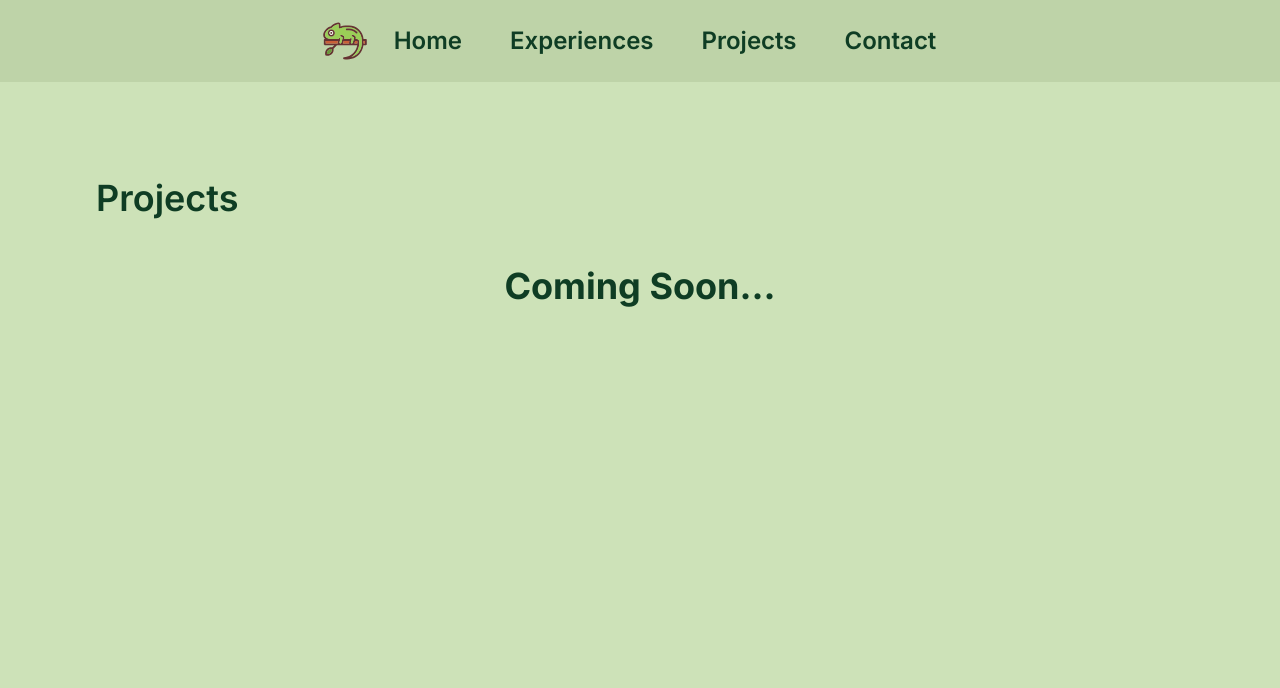
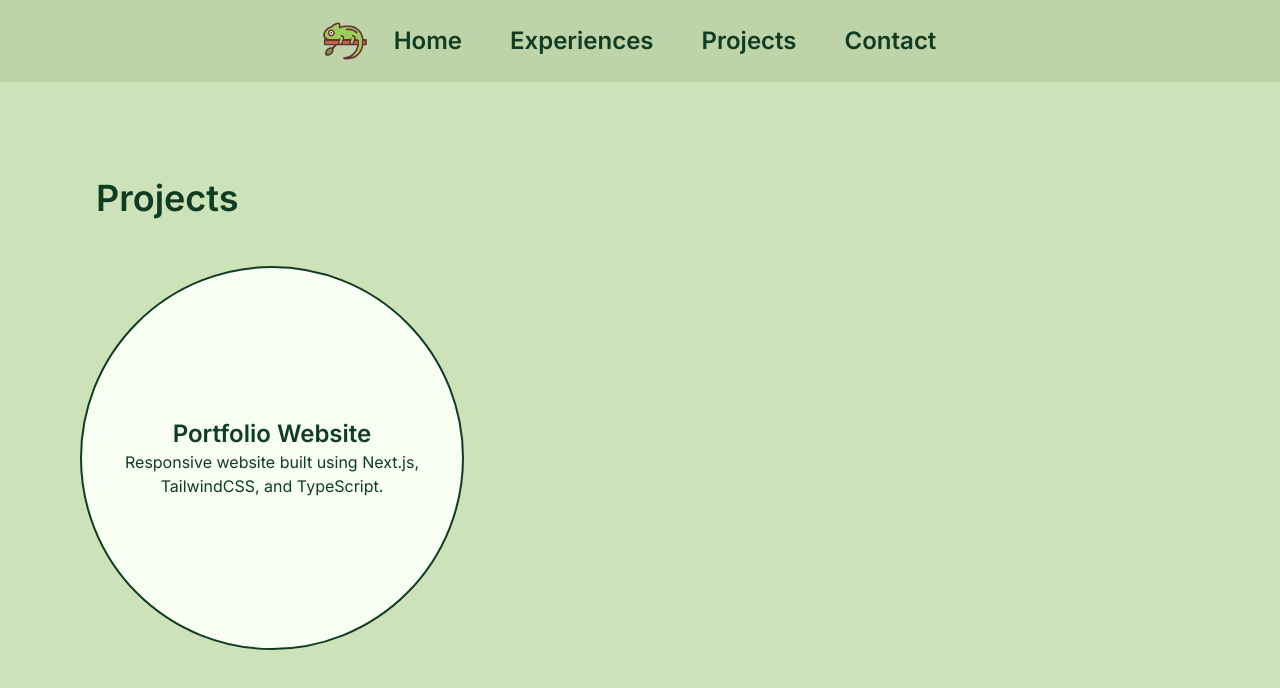
Before and after one commit to Ashishjob/Ashish-Job-Portfolio-Website, a Next.js app: page /projects in a window 1280 px wide. Shown: the top 688 px of the page. Built offline with nearby package versions, Linux system fonts and the light colour scheme.

Commit message:
feat: add project

```diff
--- a/app/experiences/page.tsx
+++ b/app/experiences/page.tsx
@@ -18,7 +18,7 @@ export default function Experience() {
             <a
               href="https://sail.cive.uh.edu/"
               target="_blank"
-              className="border-green text-green hover:bg-textbox-green block h-72 w-72 rounded-lg border-2 bg-white p-4"
+              className="border-green text-green hover:bg-textbox-green block h-72 w-72 rounded-lg border-2 bg-offwhite p-4"
             >
               <h1 className="text-xl font-semibold">
                 Undergraduate Research <br />
@@ -33,7 +33,7 @@ export default function Experience() {
             <a
               href="https://www.qubitbyqubit.org/programs"
               target="_blank"
-              className="border-green text-green hover:bg-textbox-green mt-12 block h-72 w-72 rounded-lg border-2 bg-white p-4 lg:ml-20 lg:mt-0"
+              className="border-green text-green hover:bg-textbox-green mt-12 block h-72 w-72 rounded-lg border-2 bg-offwhite p-4 lg:ml-20 lg:mt-0"
             >
               <h1 className="text-xl font-semibold">
                 UQN Member @ <br /> Qubit x Qubit
@@ -47,7 +47,7 @@ export default function Experience() {
             <a
               //href=""
               target="_blank"
-              className="border-green text-green hover:bg-textbox-green mt-12 block h-72 w-72 rounded-lg border-2 bg-white p-4 lg:ml-20 lg:mt-0"
+              className="border-green text-green hover:bg-textbox-green mt-12 block h-72 w-72 rounded-lg border-2 bg-offwhite p-4 lg:ml-20 lg:mt-0"
             >
               <h1 className="text-xl font-semibold">
                 Logistics Director @ <br />
@@ -62,7 +62,7 @@ export default function Experience() {
             <a
               href="https://uhcode.red/"
               target="_blank"
-              className="border-green text-green hover:bg-textbox-green mt-12 block h-72 w-72 rounded-lg border-2 bg-white p-4 lg:ml-20 lg:mt-0"
+              className="border-green text-green hover:bg-textbox-green mt-12 block h-72 w-72 rounded-lg border-2 bg-offwhite p-4 lg:ml-20 lg:mt-0"
             >
               <h1 className="text-xl font-semibold">
                 Logistics Officer @ <br />
@@ -77,7 +77,7 @@ export default function Experience() {
             <a
               href="https://chrysallis.ai/"
               target="_blank"
-              className="border-green text-green hover:bg-textbox-green mt-12 block h-72 w-72 rounded-lg border-2 bg-white p-4 lg:ml-20 lg:mt-0"
+              className="border-green text-green hover:bg-textbox-green mt-12 block h-72 w-72 rounded-lg border-2 bg-offwhite p-4 lg:ml-20 lg:mt-0"
             >
               <h1 className="text-xl font-semibold">
                 Cybersecurity Intern @ <br />
@@ -93,7 +93,7 @@ export default function Experience() {
             <a
               href="https://cougarcs.com/"
               target="_blank"
-              className="border-green text-green hover:bg-textbox-green block h-72 w-72 rounded-lg border-2 bg-white p-4"
+              className="border-green text-green hover:bg-textbox-green block h-72 w-72 rounded-lg border-2 bg-offwhite p-4"
             >
               <h1 className="text-xl font-semibold">
                 Web Developer @ <br />
@@ -108,7 +108,7 @@ export default function Experience() {
             <a
               //href=""
               target="_blank"
-              className="border-green text-green hover:bg-textbox-green mt-12 block h-72 w-72 rounded-lg border-2 bg-white p-4 lg:ml-20 lg:mt-0"
+              className="border-green text-green hover:bg-textbox-green mt-12 block h-72 w-72 rounded-lg border-2 bg-offwhite p-4 lg:ml-20 lg:mt-0"
             >
               <h1 className="text-xl font-semibold">
                 Relations Officer @ <br />
@@ -123,7 +123,7 @@ export default function Experience() {
             <a
               href="https://www.codecoogs.com/"
               target="_blank"
-              className="border-green text-green hover:bg-textbox-green mt-12 block h-72 w-72 rounded-lg border-2 bg-white p-4 lg:ml-20 lg:mt-0"
+              className="border-green text-green hover:bg-textbox-green mt-12 block h-72 w-72 rounded-lg border-2 bg-offwhite p-4 lg:ml-20 lg:mt-0"
             >
               <h1 className="text-xl font-semibold">
                 Teams Director @ <br />
@@ -138,7 +138,7 @@ export default function Experience() {
             <a
               href="https://cougarcs.com//"
               target="_blank"
-              className="border-green text-green hover:bg-textbox-green mt-12 block h-72 w-72 rounded-lg border-2 bg-white p-4 lg:ml-20 lg:mt-0"
+              className="border-green text-green hover:bg-textbox-green mt-12 block h-72 w-72 rounded-lg border-2 bg-offwhite p-4 lg:ml-20 lg:mt-0"
             >
               <h1 className="text-xl font-semibold">
                 &quot;Hacker&quot; @ CougarCS
@@ -156,7 +156,7 @@ export default function Experience() {
             <a
               href="https://www.codecoogs.com/"
               target="_blank"
-              className="border-green text-green hover:bg-textbox-green mb-12 mt-12 block h-72 w-72 rounded-lg border-2 bg-white p-4 lg:mb-0 lg:ml-20 lg:mt-0"
+              className="border-green text-green hover:bg-textbox-green mb-12 mt-12 block h-72 w-72 rounded-lg border-2 bg-offwhite p-4 lg:mb-0 lg:ml-20 lg:mt-0"
             >
               <h1 className="text-xl font-semibold">
                 Executive Intern @ <br />
@@ -178,7 +178,7 @@ export default function Experience() {
             <a
               href="https://sail.cive.uh.edu/"
               target="_blank"
-              className="border-green text-green hover:bg-textbox-green block h-72 w-72 rounded-lg border-2 bg-white p-4"
+              className="border-green text-green hover:bg-textbox-green block h-72 w-72 rounded-lg border-2 bg-offwhite p-4"
             >
               <h1 className="text-xl font-semibold">
                 Undergraduate Research <br />
@@ -193,7 +193,7 @@ export default function Experience() {
             <a
               href="https://www.qubitbyqubit.org/programs"
               target="_blank"
-              className="border-green text-green hover:bg-textbox-green ml-20 block h-72 w-72 rounded-lg border-2 bg-white p-4"
+              className="border-green text-green hover:bg-textbox-green ml-20 block h-72 w-72 rounded-lg border-2 bg-offwhite p-4"
             >
               <h1 className="text-xl font-semibold">
                 UQN Member @ <br /> Qubit x Qubit
@@ -209,7 +209,7 @@ export default function Experience() {
             <a
             //   href=""
               target="_blank"
-              className="border-green text-green hover:bg-textbox-green block h-72 w-72 rounded-lg border-2 bg-white p-4"
+              className="border-green text-green hover:bg-textbox-green block h-72 w-72 rounded-lg border-2 bg-offwhite p-4"
             >
               <h1 className="text-xl font-semibold">
                 Logistics Director @ <br />
@@ -224,7 +224,7 @@ export default function Experience() {
             <a
               href="https://uhcode.red/"
               target="_blank"
-              className="border-green text-green hover:bg-textbox-green ml-20 block h-72 w-72 rounded-lg border-2 bg-white p-4"
+              className="border-green text-green hover:bg-textbox-green ml-20 block h-72 w-72 rounded-lg border-2 bg-offwhite p-4"
             >
               <h1 className="text-xl font-semibold">
                 Logistics Officer @ <br />
@@ -241,7 +241,7 @@ export default function Experience() {
             <a
               href="https://chrysallis.ai/"
               target="_blank"
-              className="border-green text-green hover:bg-textbox-green block h-72 w-72 rounded-lg border-2 bg-white p-4"
+              className="border-green text-green hover:bg-textbox-green block h-72 w-72 rounded-lg border-2 bg-offwhite p-4"
             >
               <h1 className="text-xl font-semibold">
                 Cybersecurity Intern @ <br />
@@ -256,7 +256,7 @@ export default function Experience() {
             <a
               href="https://cougarcs.com/"
               target="_blank"
-              className="border-green text-green hover:bg-textbox-green ml-20 block h-72 w-72 rounded-lg border-2 bg-white p-4"
+              className="border-green text-green hover:bg-textbox-green ml-20 block h-72 w-72 rounded-lg border-2 bg-offwhite p-4"
             >
               <h1 className="text-xl font-semibold">
                 Web Developer @ <br />
@@ -273,7 +273,7 @@ export default function Experience() {
             <a
             //   href=""
               target="_blank"
-              className="border-green text-green hover:bg-textbox-green block h-72 w-72 rounded-lg border-2 bg-white p-4"
+              className="border-green text-green hover:bg-textbox-green block h-72 w-72 rounded-lg border-2 bg-offwhite p-4"
             >
               <h1 className="text-xl font-semibold">
                 Relations Officer @ <br />
@@ -288,7 +288,7 @@ export default function Experience() {
             <a
               href="https://www.codecoogs.com/"
               target="_blank"
-              className="border-green text-green hover:bg-textbox-green ml-20 block h-72 w-72 rounded-lg border-2 bg-white p-4"
+              className="border-green text-green hover:bg-textbox-green ml-20 block h-72 w-72 rounded-lg border-2 bg-offwhite p-4"
             >
               <h1 className="text-xl font-semibold">
                 Teams Director @ <br />
@@ -305,7 +305,7 @@ export default function Experience() {
             <a
               href="https://cougarcs.com//"
               target="_blank"
-              className="border-green text-green hover:bg-textbox-green block h-72 w-72 rounded-lg border-2 bg-white p-4"
+              className="border-green text-green hover:bg-textbox-green block h-72 w-72 rounded-lg border-2 bg-offwhite p-4"
             >
               <h1 className="text-xl font-semibold">
                 &quot;Hacker&quot; @ CougarCS
@@ -323,7 +323,7 @@ export default function Experience() {
             <a
               href="https://www.codecoogs.com/"
               target="_blank"
-              className="border-green text-green hover:bg-textbox-green ml-20 block h-72 w-72 rounded-lg border-2 bg-white p-4"
+              className="border-green text-green hover:bg-textbox-green ml-20 block h-72 w-72 rounded-lg border-2 bg-offwhite p-4"
             >
               <h1 className="text-xl font-semibold">
                 Executive Intern @ <br />
--- a/app/projects/page.tsx
+++ b/app/projects/page.tsx
@@ -14,8 +14,25 @@ export default function Project() {
         >
           <h1 className="">Projects</h1>
         </div>
-        <div className="text-green flex flex-row justify-center text-4xl font-bold md:mt-12">
-          Coming Soon...
+      </div>
+
+      <div className="flex flex-row">
+        <div className="text-green mt-12 flex flex-col items-center justify-start md:ml-20 md:flex-row lg:items-start">
+          <a
+            href="https://github.com/Ashishjob/Ashishjob.github.io"
+            target="_blank"
+            className="border-green text-green hover:bg-textbox-green bg-offwhite ml-12 md:ml-0 h-72 w-72 rounded-full border-2 p-4 md:h-96 md:w-96"
+          >
+            <span className="flex h-full flex-col items-center justify-center">
+              <h1 className="justify-start text-2xl font-semibold">
+                Portfolio Website
+              </h1>
+              <h2 className="text-center">
+              Responsive website built using Next.js,
+              TailwindCSS, and TypeScript.
+              </h2>
+            </span>
+          </a>
         </div>
       </div>
     </main>
--- a/tailwind.config.js
+++ b/tailwind.config.js
@@ -14,6 +14,7 @@ module.exports = {
       'green-hover': '#bed3a8',
       'green-button': '#A9BC95',
       'textbox-green': '#ECF8E1',
+      'offwhite': '#F8FEF2',
     },
     extend: {
       backgroundImage: {
```
